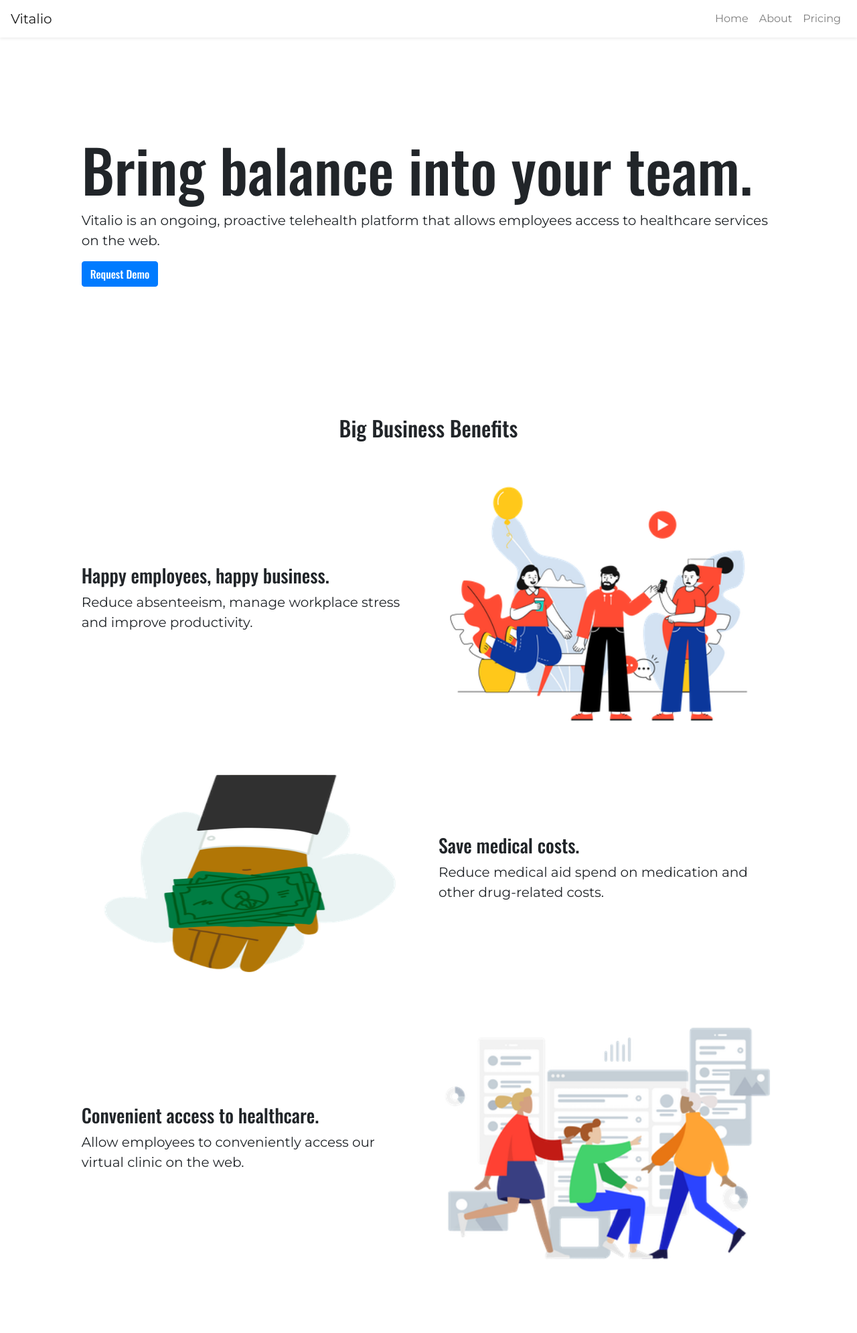
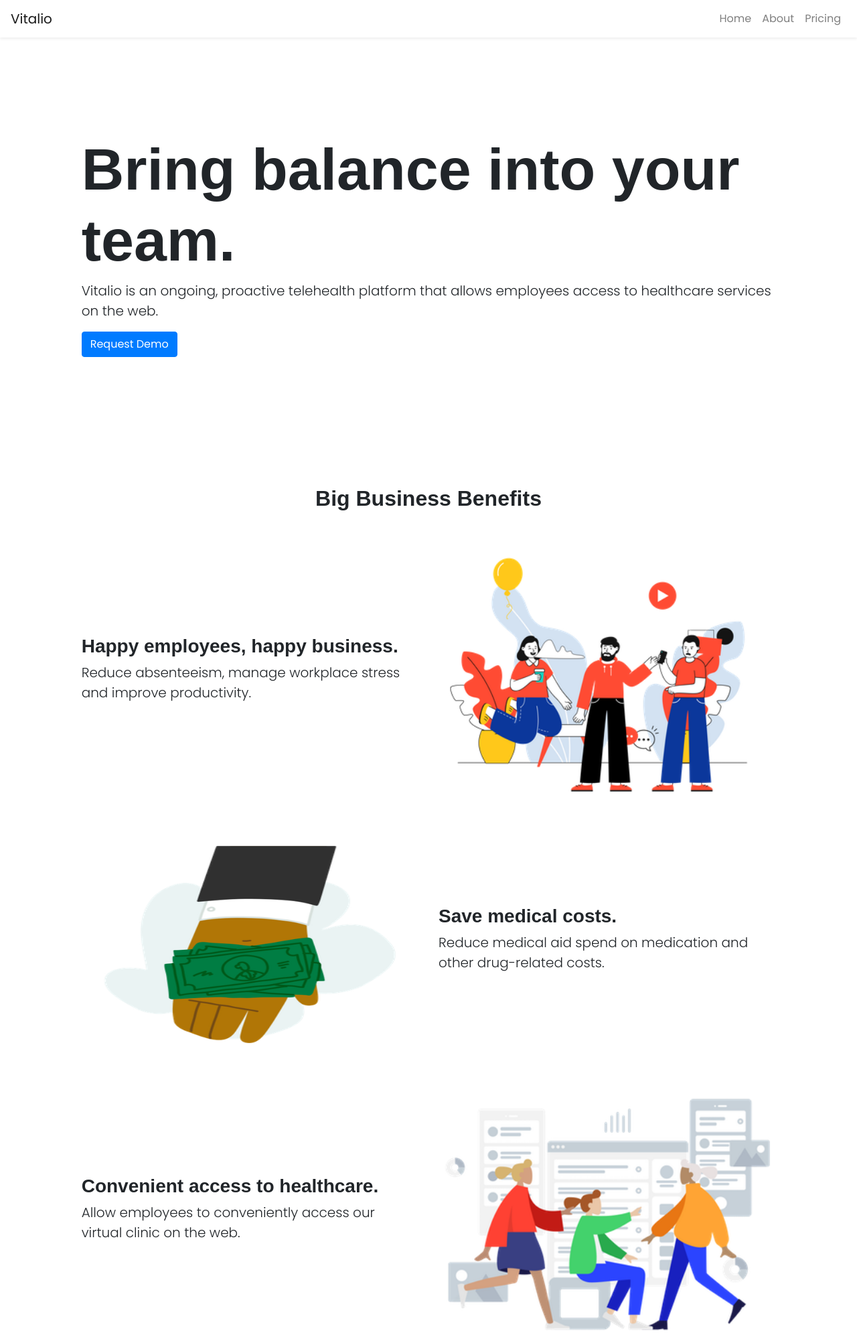
Before and after one commit to obakeng-develops/vitalio, a Django app: page / in a window 1280 px wide. Shown: the top 1990 px of the page at 67% size. Run offline with Django 3.2, Linux system fonts and the light colour scheme; some libraries are stand-ins or nearby versions.

Commit message:
Changed font to Manrope and Poppins

```diff
--- a/vitalio/pages/static/css/pages.css
+++ b/vitalio/pages/static/css/pages.css
@@ -1,9 +1,9 @@
 body {
-    font-family: 'Oswald', sans-serif;
+    font-family: 'Poppins', sans-serif;
 }
 
 .lead, .navbar {
-    font-family: 'Montserrat', sans-serif;
+    font-family: 'Poppins', sans-serif;
 }
 .team {
     width: 150px;
@@ -19,8 +19,9 @@ footer {
 }
 
 /* Font styles */
-.font-montserrat {
-    font-family: 'Montserrat', sans-serif;
+.font-manrope {
+    font-family: 'Manrope Bold', sans-serif;
+    font-weight: 700;
 }
 
 /* Hover styles */
@@ -30,7 +31,7 @@ footer {
 
 /* About Page styling */
 .person {
-    width:400px;
+    width:500px;
     height: 400px;
 }
 .image {
--- a/vitalio/pages/templates/pages/base.html
+++ b/vitalio/pages/templates/pages/base.html
@@ -13,9 +13,9 @@
         <!-- Fonts -->
         <script src="https://kit.fontawesome.com/b92175d18b.js" crossorigin="anonymous"></script>
         <link rel="preconnect" href="https://fonts.gstatic.com">
-        <link href="https://fonts.googleapis.com/css2?family=Archivo+Black&display=swap" rel="stylesheet">
-        <link href="https://fonts.googleapis.com/css2?family=Montserrat&display=swap" rel="stylesheet">
-        <link href="https://fonts.googleapis.com/css2?family=Oswald:wght@500&display=swap" rel="stylesheet">
+        <link rel="preconnect" href="https://fonts.gstatic.com">
+        <link href="https://fonts.googleapis.com/css2?family=Manrope:wght@200;300;400;500;600;700;800&display=swap" rel="stylesheet">
+        <link href="https://fonts.googleapis.com/css2?family=Poppins:wght@200;300;400&display=swap" rel="stylesheet">
 
     </head>
     <body>
--- a/vitalio/pages/templates/pages/home.html
+++ b/vitalio/pages/templates/pages/home.html
@@ -8,7 +8,7 @@
     <div class="row justify-content-center my-5 py-5">
         <div class="col-md-10">
             <div class="my-5">
-                <h1 class="display-2">Bring balance into your team.</h1>
+                <h1 class="display-2 font-manrope">Bring balance into your team.</h1>
                 <p class="lead">Vitalio is an ongoing, proactive telehealth platform that allows employees access to healthcare
                     services on the web.
                 </p>
@@ -21,11 +21,11 @@
 <section class="container-fluid">
     <div class="row justify-content-center my-5 py-5">
         <div class="col-md-10">
-            <h2 class="text-center">Big Business Benefits</h2>
+            <h2 class="text-center font-manrope">Big Business Benefits</h2>
             <div class="row my-5 justify-content-center">
                 <div class="col-md-6 d-flex justify-content-center align-items-center">
                     <div>
-                        <h3 class="">Happy employees, happy business.</h3>
+                        <h3 class="font-manrope">Happy employees, happy business.</h3>
                         <p class="lead">Reduce absenteeism, manage workplace stress and improve productivity.</p>
                     </div>
                 </div>
@@ -39,7 +39,7 @@
                 </div>
                 <div class="col-md-6 d-flex justify-content-center align-items-center">
                     <div>
-                        <h3 class="">Save medical costs.</h3>
+                        <h3 class="font-manrope">Save medical costs.</h3>
                         <p class="lead">Reduce medical aid spend on medication and other drug-related costs.</p>
                     </div>
                 </div>
@@ -47,7 +47,7 @@
             <div class="row my-5 justify-content-center">
                 <div class="col-md-6 d-flex justify-content-center align-items-center">
                     <div>
-                        <h3 class="">Convenient access to healthcare.</h3>
+                        <h3 class="font-manrope">Convenient access to healthcare.</h3>
                         <p class="lead">Allow employees to conveniently access our virtual clinic on the web.</p>
                     </div>
                 </div>
@@ -65,7 +65,7 @@
             <div class="card shadow my-5">
                 <div class="row px-5 py-5">
                     <div class="col-md-6">
-                        <h2>A virtual clinic, close to you.</h2>
+                        <h2 class="font-manrope">A virtual clinic, close to you.</h2>
                         <p class="lead">Get access to a psychologist or counsellor on the web.</p>
                     </div>
                     <div class="col-md-6">
--- a/vitalio/pages/templates/pages/pricing.html
+++ b/vitalio/pages/templates/pages/pricing.html
@@ -8,7 +8,7 @@
 <section class="container-fluid">
     <div class="row justify-content-center my-5">
         <div class="col-md-12">
-            <h1 class="text-center my-4 py-3">Pick what works best for your employees.</h1>
+            <h1 class="text-center my-4 py-3 display-3 font-manrope">Pick what works best for your employees.</h1>
         </div>
 
         <div class="col-md-4">
```
Also changed, not shown: vitalio/pages/templates/pages/about.html (+4 -4 lines).
